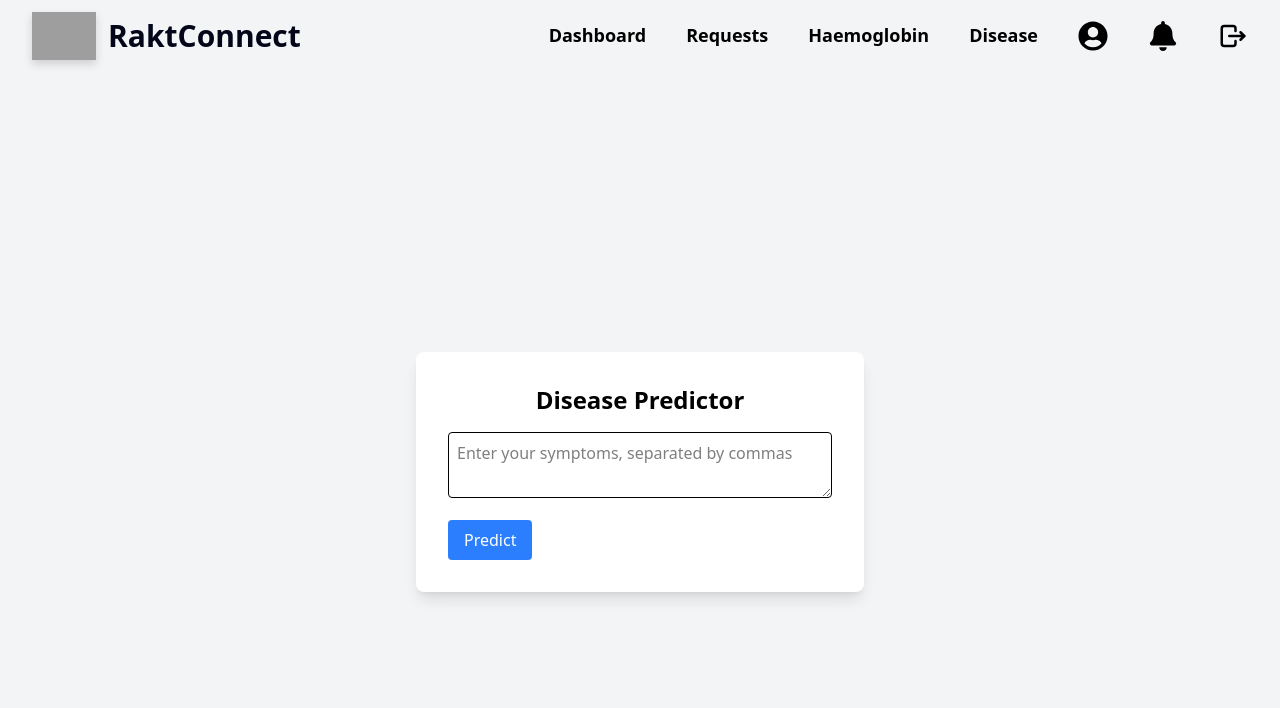
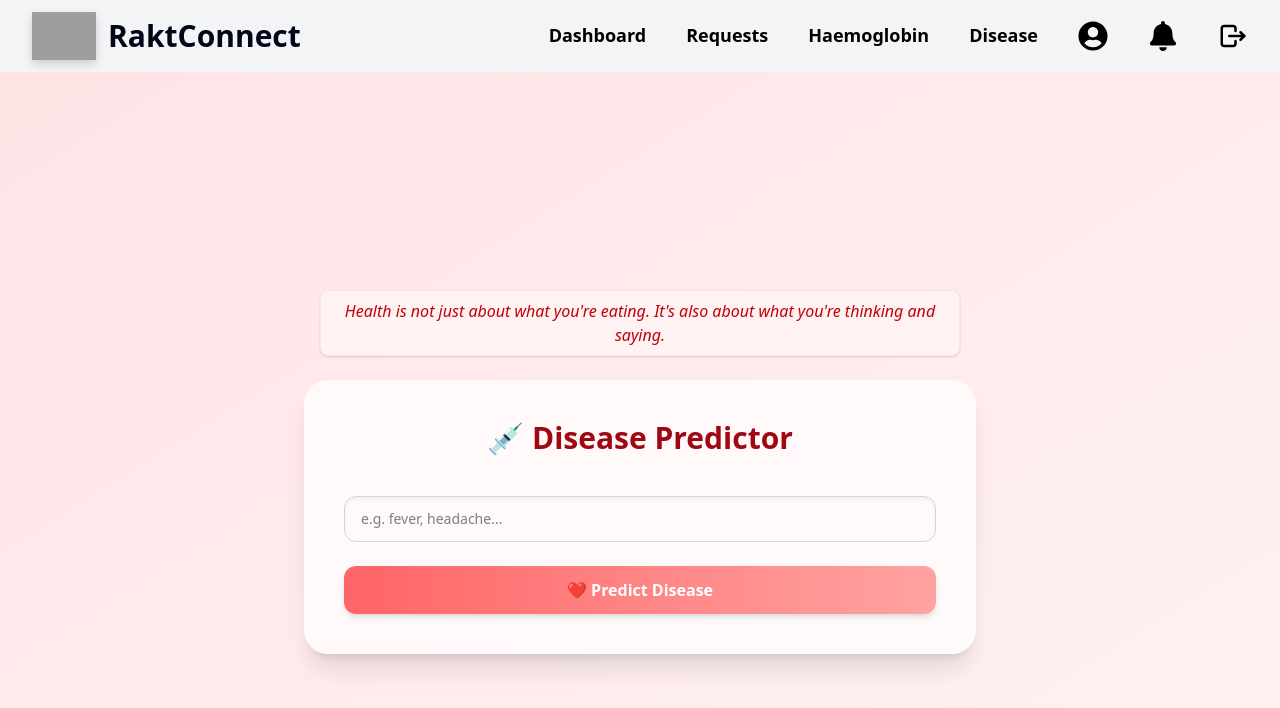
Before and after one commit to adityas1309/RaktConnect, a React (Vite) app in the folder client/: page /patient/disease in a window 1280 px wide. Shown: the top 708 px of the page. Built offline with nearby package versions, Linux system fonts and the light colour scheme; grey boxes are pictures that could not be loaded.

Commit message:
Enhanced Disease Predictor with auto-suggestions, red UI theme, and motivational quote rotation

```diff
--- a/client/src/components/patient/Disease.jsx
+++ b/client/src/components/patient/Disease.jsx
@@ -1,21 +1,89 @@
-import React, { useState } from 'react';
+import React, { useState, useRef, useEffect } from 'react';
 
+const predefinedSymptoms = [
+  "fever", "cough", "headache", "nausea", "fatigue",
+  "sore throat", "vomiting", "diarrhea", "rash", "chills",
+  "joint pain", "muscle pain", "loss of taste", "loss of smell",
+  "shortness of breath", "dizziness", "chest pain", "abdominal pain",
+  "sneezing", "runny nose", "blurred vision", "weight loss",
+  "insomnia", "itching", "swollen glands", "constipation", "dry mouth",
+  "difficulty swallowing", "skin irritation", "palpitations"
+];
 
 function Disease() {
-  const [symptoms, setSymptoms] = useState('');
+  const [symptomInput, setSymptomInput] = useState('');
+  const [selectedSymptoms, setSelectedSymptoms] = useState([]);
   const [prediction, setPrediction] = useState('');
+  const [suggestions, setSuggestions] = useState([]);
+  const [highlightIndex, setHighlightIndex] = useState(-1);
+  const [quoteIndex, setQuoteIndex] = useState(0);
+
+  const inputRef = useRef(null);
+
+  const quotes = [
+    "Your body hears everything your mind says — stay positive.",
+    "Health is not just about what you're eating. It's also about what you're thinking and saying.",
+    "A healthy outside starts from the inside.",
+    "Don't count the days, make the days count — and stay healthy.",
+    "Every symptom is your body's way of whispering — listen closely.",
+    "You don’t have to be perfect to be healthy — just consistent.",
+    "Take care of your body. It's the only place you have to live."
+  ];
+
+  useEffect(() => {
+    const interval = setInterval(() => {
+      setQuoteIndex((prev) => (prev + 1) % quotes.length);
+    }, 5000); // change every 5 seconds
+    return () => clearInterval(interval);
+  }, []);
+
+  useEffect(() => {
+    const filtered = predefinedSymptoms.filter(
+      (symptom) =>
+        symptom.toLowerCase().startsWith(symptomInput.toLowerCase()) &&
+        !selectedSymptoms.includes(symptom)
+    );
+    setSuggestions(symptomInput ? filtered : []);
+    setHighlightIndex(-1);
+  }, [symptomInput, selectedSymptoms]);
+
+  const handleInputChange = (e) => setSymptomInput(e.target.value);
+
+  const handleSuggestionClick = (symptom) => {
+    if (!selectedSymptoms.includes(symptom)) {
+      setSelectedSymptoms([...selectedSymptoms, symptom]);
+      setSymptomInput('');
+    }
+  };
+
+  const handleKeyDown = (e) => {
+    if (e.key === 'ArrowDown') {
+      e.preventDefault();
+      setHighlightIndex((prev) => (prev + 1) % suggestions.length);
+    } else if (e.key === 'ArrowUp') {
+      e.preventDefault();
+      setHighlightIndex((prev) => (prev - 1 + suggestions.length) % suggestions.length);
+    } else if (e.key === 'Enter') {
+      e.preventDefault();
+      if (highlightIndex >= 0) {
+        handleSuggestionClick(suggestions[highlightIndex]);
+      } else if (symptomInput.trim() !== '' && !selectedSymptoms.includes(symptomInput.trim())) {
+        setSelectedSymptoms([...selectedSymptoms, symptomInput.trim()]);
+        setSymptomInput('');
+      }
+    }
+  };
+
+  const removeSymptom = (symptomToRemove) => {
+    setSelectedSymptoms(selectedSymptoms.filter(symptom => symptom !== symptomToRemove));
+  };
 
   const handlePredict = async () => {
     try {
-      // Split symptoms by comma and trim whitespace
-      const symptomList = symptoms.split(',').map(symptom => symptom.trim());
-
       const response = await fetch('https://raktconnect-ai-backend.onrender.com/predict/disease', {
         method: 'POST',
-        headers: {
-          'Content-Type': 'application/json',
-        },
-        body: JSON.stringify({ symptoms: symptomList }),
+        headers: { 'Content-Type': 'application/json' },
+        body: JSON.stringify({ symptoms: selectedSymptoms }),
       });
 
       const data = await response.json();
@@ -26,23 +94,81 @@ function Disease() {
   };
 
   return (
-    <div className="flex flex-col items-center justify-center min-h-screen bg-gray-100">
-      <div className="bg-white p-8 rounded-lg shadow-lg w-full max-w-md">
-        <h1 className="text-2xl font-bold mb-4 text-center">Disease Predictor</h1>
-        <textarea
-          value={symptoms}
-          onChange={(e) => setSymptoms(e.target.value)}
-          placeholder="Enter your symptoms, separated by commas"
-          className="w-full p-2 border rounded mb-4"
-        />
+    <div className="min-h-screen flex flex-col items-center justify-center bg-gradient-to-br from-rose-100 to-red-50 px-4 font-sans">
+
+      {/* 💬 Motivational Quote */}
+      <div className="mb-6 max-w-2xl text-center px-4">
+        <p className="text-red-700 text-base italic font-medium bg-red-50 border border-red-100 rounded-lg py-2 px-4 shadow-sm transition-opacity duration-500">
+          {quotes[quoteIndex]}
+        </p>
+      </div>
+
+      {/* 🔍 Disease Predictor Card */}
+      <div className="bg-white/70 backdrop-blur-md p-8 sm:p-10 rounded-3xl shadow-xl w-full max-w-2xl transition-all duration-500">
+        <h1 className="text-3xl font-bold text-center text-red-800 mb-6">
+          💉 Disease Predictor
+        </h1>
+
+        {/* Tags */}
+        <div className="flex flex-wrap gap-3 mb-4">
+          {selectedSymptoms.map((symptom, idx) => (
+            <span
+              key={idx}
+              className="bg-gradient-to-r from-red-100 to-red-50 text-red-800 px-3 py-1 rounded-full text-sm font-medium shadow-sm flex items-center animate-fadeIn"
+            >
+              {symptom}
+              <button
+                className="ml-2 text-red-400 hover:text-red-600 font-bold"
+                onClick={() => removeSymptom(symptom)}
+              >
+                ×
+              </button>
+            </span>
+          ))}
+        </div>
+
+        {/* Input Field */}
+        <div className="relative w-full mb-6">
+          <input
+            type="text"
+            ref={inputRef}
+            value={symptomInput}
+            onChange={handleInputChange}
+            onKeyDown={handleKeyDown}
+            placeholder="e.g. fever, headache..."
+            className="w-full px-4 py-3 text-sm border border-gray-300 rounded-xl focus:outline-none focus:ring-2 focus:ring-red-300 shadow-inner"
+          />
+
+          {suggestions.length > 0 && (
+            <ul className="absolute top-full left-0 mt-2 w-full bg-white border border-gray-300 rounded-lg shadow-lg max-h-48 overflow-y-auto z-20 animate-fadeIn">
+              {suggestions.map((symptom, index) => (
+                <li
+                  key={index}
+                  className={`px-4 py-2 text-sm cursor-pointer ${
+                    highlightIndex === index ? 'bg-red-100 text-red-800' : 'hover:bg-gray-100'
+                  }`}
+                  onClick={() => handleSuggestionClick(symptom)}
+                >
+                  {symptom}
+                </li>
+              ))}
+            </ul>
+          )}
+        </div>
+
+        {/* Predict Button */}
         <button
           onClick={handlePredict}
-          className="bg-blue-500 text-white py-2 px-4 rounded hover:bg-blue-600"
+          className="w-full py-3 rounded-xl bg-gradient-to-r from-red-400 to-red-300 text-white font-semibold shadow-md hover:from-red-500 hover:to-red-400 transition duration-300"
         >
-          Predict
+          ❤️ Predict Disease
         </button>
+
+        {/* Prediction Output */}
         {prediction && (
-          <p className="mt-4 text-lg text-center">Predicted Disease: {prediction}</p>
+          <div className="mt-6 text-center text-lg bg-red-100 text-red-700 font-semibold py-3 px-4 rounded-xl shadow-sm animate-fadeIn">
+            🧬 Predicted Disease: <span className="text-red-800">{prediction}</span>
+          </div>
         )}
       </div>
     </div>
```
